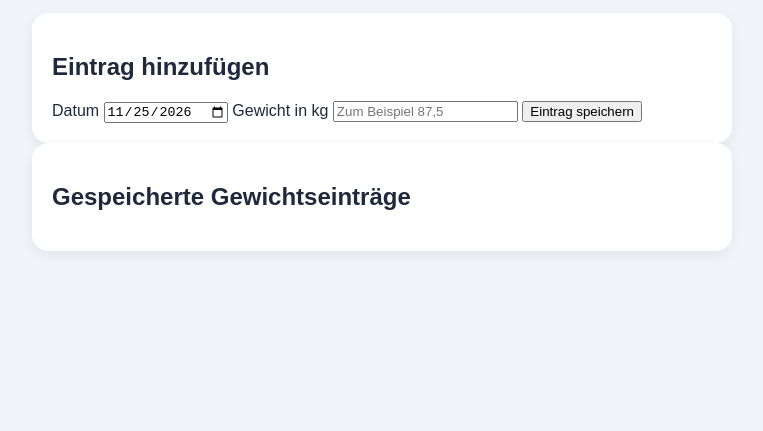
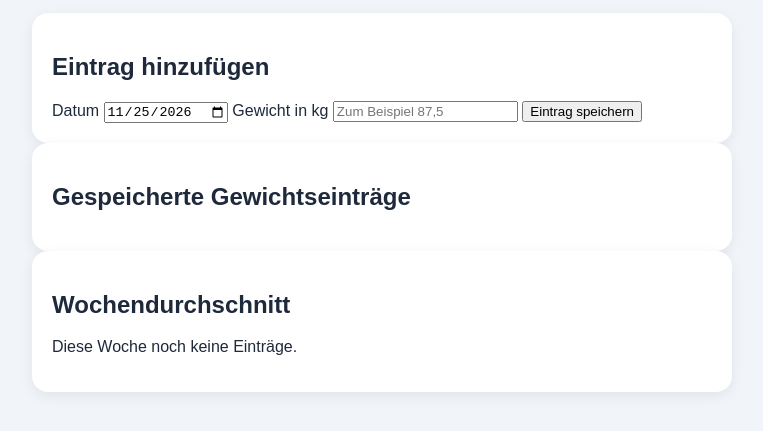
Before and after one commit to j28gk5mnp4-max/mein-trainingstagebuch, a plain HTML site: page index.html in a window 1280 px wide. Shown: the part 125-556 px from the top of the page, without its empty margins (258-1021 px from the left). Drawn offline with Linux system fonts and the light colour scheme.

Commit message:
Update index.html

```diff
--- a/index.html
+++ b/index.html
@@ -50,6 +50,10 @@
           <h2>Gespeicherte Gewichtseinträge</h2>
           <ul id="gewichtsliste"></ul>
         </section>
+         <section class="karte">
+          <h2>Wochendurchschnitt</h2>
+          <p id="wochendurchschnitt">Wird berechnet ...</p>
+        </section>
   </main>
 
     <script>
@@ -61,7 +65,7 @@
        const gewicht = document.getElementById("gewicht");
       const speichern = document.getElementById("speichern");
 const gewichtsliste = document.getElementById("gewichtsliste");
-
+const wochendurchschnitt = document.getElementById("wochendurchschnitt");
 function eintraegeAnzeigen() {
   const eintraege = JSON.parse(localStorage.getItem("gewichtseintraege") || "[]");
   gewichtsliste.innerHTML = "";
@@ -72,8 +76,41 @@ function eintraegeAnzeigen() {
     gewichtsliste.appendChild(li);
   });
 }
+function wochenDurchschnittBerechnen() {
+  const eintraege = JSON.parse(localStorage.getItem("gewichtseintraege") || "[]");
+  const heute = new Date();
+  const tageSeitMontag = (heute.getDay() + 6) % 7;
+  const montag = new Date(heute);
+  montag.setDate(heute.getDate() - tageSeitMontag);
+  montag.setHours(0, 0, 0, 0);
 
+  const naechsterMontag = new Date(montag);
+  naechsterMontag.setDate(montag.getDate() + 7);
+
+  const tage = {};
+  eintraege.forEach(function(eintrag) {
+    const eintragsDatum = new Date(eintrag.datum + "T00:00:00");
+    if (eintragsDatum >= montag && eintragsDatum < naechsterMontag) {
+      tage[eintrag.datum] = eintrag.gewicht;
+    }
+  });
+
+  const gewichte = Object.values(tage);
+  if (gewichte.length === 0) {
+    wochendurchschnitt.textContent = "Diese Woche noch keine Einträge.";
+    return;
+  }
+
+  const summe = gewichte.reduce(function(gesamt, gewicht) {
+    return gesamt + gewicht;
+  }, 0);
+
+  const durchschnitt = (summe / gewichte.length).toFixed(1).replace(".", ",");
+  const wort = gewichte.length === 1 ? "Wiegetag" : "Wiegetage";
+  wochendurchschnitt.textContent = "Ø " + durchschnitt + " kg aus " + gewichte.length + " " + wort;
+}
 eintraegeAnzeigen();
+      wochenDurchschnittBerechnen();
       speichern.addEventListener("click", function () {
         const wert = Number(gewicht.value.replace(",", "."));
 
@@ -86,6 +123,7 @@ eintraegeAnzeigen();
         eintraege.push({ datum: datum.value, gewicht: wert });
         localStorage.setItem("gewichtseintraege", JSON.stringify(eintraege));
 eintraegeAnzeigen();
+        wochenDurchschnittBerechnen();
         alert("Gewichtseintrag wurde auf diesem Gerät gespeichert.");
         gewicht.value = "";
       });</script>
```
